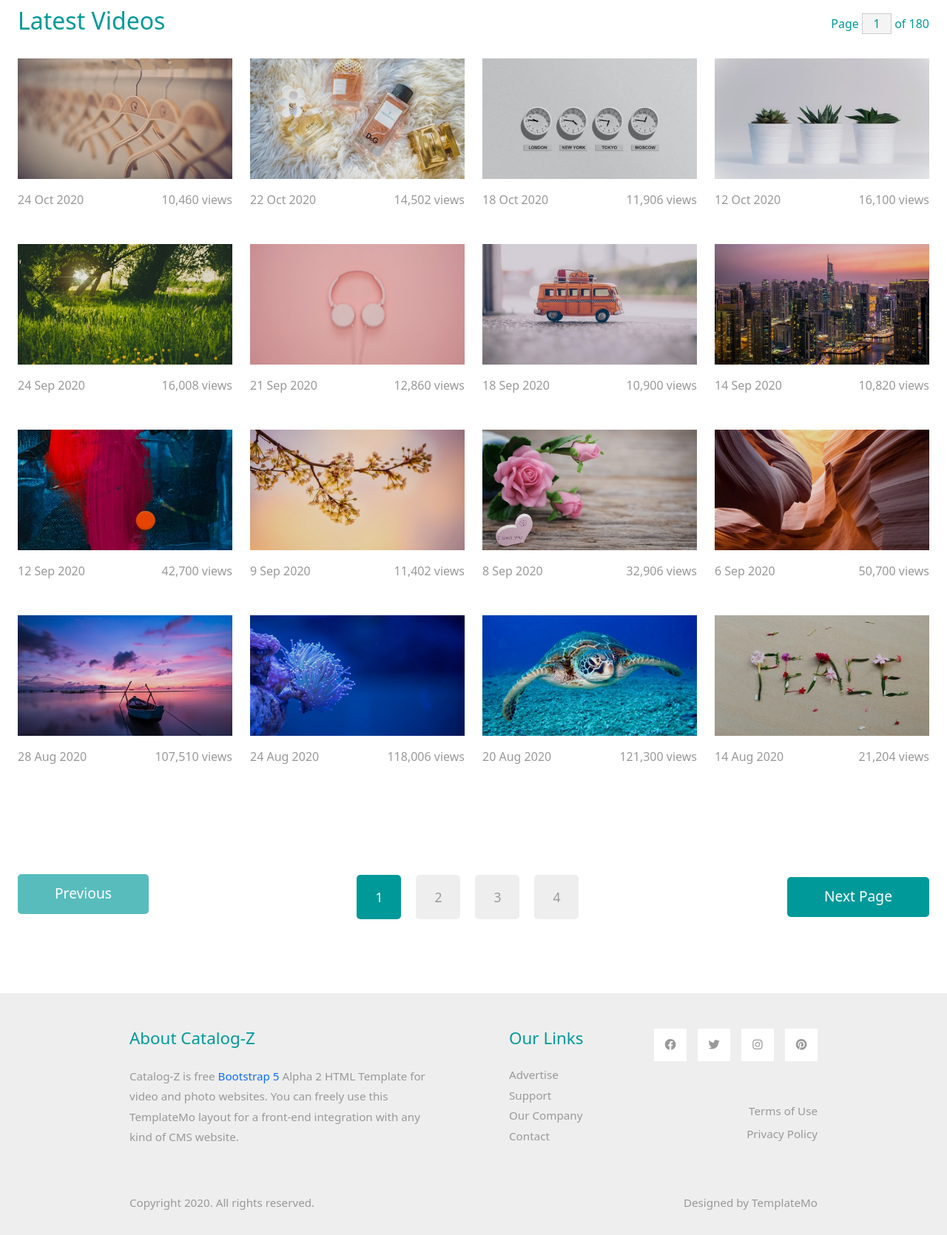
After one commit to MuliJob/my_gallery, a Django app: page /videos/ in a window 1280 px wide. The commit adds this page. Shown: the part 546-2216 px from the top of the page at 74% size. Run offline with Django 5.2, Linux system fonts and the light colour scheme; some libraries are stand-ins or nearby versions.

Commit message:
added the videos page to display videos

```diff
--- a/gallery/templates/base.html
+++ b/gallery/templates/base.html
@@ -36,7 +36,7 @@
                     <a class="nav-link nav-link-1 {% if request.path == '/' %}active{% endif %}" aria-current="page" href="{% url 'home' %}">Photos</a>
                 </li>
                 <li class="nav-item">
-                    <a class="nav-link nav-link-2 {% if request.path == '/videos/' %}active{% endif %}" href="">Videos</a>
+                    <a class="nav-link nav-link-2 {% if request.path == '/videos/' %}active{% endif %}" href="{% url 'video' %}">Videos</a>
                 </li>
                 <li class="nav-item">
                     <a class="nav-link nav-link-3 {% if request.path == '/about/' %}active{% endif %}" href="{% url 'about' %}">About</a>
@@ -51,6 +51,8 @@
 
     {% block content %}
     {% endblock %}
+    {% block javascript %}
+    {% endblock javascript %}
 
     <footer class="tm-bg-gray pt-5 pb-3 tm-text-gray tm-footer">
       <div class="container-fluid tm-container-small">
--- /dev/null
+++ b/gallery/templates/videos.html
@@ -0,0 +1,315 @@
+{% extends 'base.html' %}
+{% load static %}
+{% block content %}
+    <div class="tm-hero d-flex justify-content-center align-items-center" id="tm-video-container">
+        <video autoplay muted loop id="tm-video">
+            <source src="{% static 'video/hero.mp4' %}" type="video/mp4">
+        </video>
+        <i id="tm-video-control-button" class="fas fa-pause"></i>
+        <form class="d-flex position-absolute tm-search-form">
+            <input class="form-control tm-search-input" type="search" placeholder="Search" aria-label="Search">
+            <button class="btn btn-outline-success tm-search-btn" type="submit">
+                <i class="fas fa-search"></i>
+            </button>
+        </form>
+    </div>
+
+    <div class="container-fluid tm-container-content tm-mt-60">
+        <div class="row mb-4">
+            <h2 class="col-6 tm-text-primary">
+                Latest Videos
+            </h2>
+            <div class="col-6 d-flex justify-content-end align-items-center">
+                <form action="" class="tm-text-primary">
+                    Page <input type="text" value="1" size="1" class="tm-input-paging tm-text-primary"> of 180
+                </form>
+            </div>
+        </div>
+        <div class="row tm-mb-90 tm-gallery">
+            <div class="col-xl-3 col-lg-4 col-md-6 col-sm-6 col-12 mb-5">
+                <figure class="effect-ming tm-video-item">
+                    <img src="{% static 'img/img-01.jpg' %}" alt="Image" class="img-fluid">
+                    <figcaption class="d-flex align-items-center justify-content-center">
+                        <h2>Hangers</h2>
+                        <a href="video-detail.html">View more</a>
+                    </figcaption>
+                </figure>
+                <div class="d-flex justify-content-between tm-text-gray">
+                    <span>24 Oct 2020</span>
+                    <span>10,460 views</span>
+                </div>
+            </div>
+            <div class="col-xl-3 col-lg-4 col-md-6 col-sm-6 col-12 mb-5">
+                <figure class="effect-ming tm-video-item">
+                    <img src="{% static 'img/img-02.jpg' %}" alt="Image" class="img-fluid">
+                    <figcaption class="d-flex align-items-center justify-content-center">
+                        <h2>Perfumes</h2>
+                        <a href="video-detail.html">View more</a>
+                    </figcaption>
+                </figure>
+                <div class="d-flex justify-content-between tm-text-gray">
+                    <span>22 Oct 2020</span>
+                    <span>14,502 views</span>
+                </div>
+            </div>
+            <div class="col-xl-3 col-lg-4 col-md-6 col-sm-6 col-12 mb-5">
+                <figure class="effect-ming tm-video-item">
+                    <img src="{% static 'img/img-03.jpg' %}" alt="Image" class="img-fluid">
+                    <figcaption class="d-flex align-items-center justify-content-center">
+                        <h2>Clocks</h2>
+                        <a href="video-detail.html">View more</a>
+                    </figcaption>
+                </figure>
+                <div class="d-flex justify-content-between tm-text-gray">
+                    <span>18 Oct 2020</span>
+                    <span>11,906 views</span>
+                </div>
+            </div>
+            <div class="col-xl-3 col-lg-4 col-md-6 col-sm-6 col-12 mb-5">
+                <figure class="effect-ming tm-video-item">
+                    <img src="{% static 'img/img-04.jpg' %}" alt="Image" class="img-fluid">
+                    <figcaption class="d-flex align-items-center justify-content-center">
+                        <h2>Plants</h2>
+                        <a href="video-detail.html">View more</a>
+                    </figcaption>
+                </figure>
+                <div class="d-flex justify-content-between tm-text-gray">
+                    <span>12 Oct 2020</span>
+                    <span>16,100 views</span>
+                </div>
+            </div>
+            <div class="col-xl-3 col-lg-4 col-md-6 col-sm-6 col-12 mb-5">
+                <figure class="effect-ming tm-video-item">
+                    <img src="{% static 'img/img-05.jpg' %}" alt="Image" class="img-fluid">
+                    <figcaption class="d-flex align-items-center justify-content-center">
+                        <h2>Morning</h2>
+                        <a href="video-detail.html">View more</a>
+                    </figcaption>
+                </figure>
+                <div class="d-flex justify-content-between tm-text-gray">
+                    <span>24 Sep 2020</span>
+                    <span>16,008 views</span>
+                </div>
+            </div>
+            <div class="col-xl-3 col-lg-4 col-md-6 col-sm-6 col-12 mb-5">
+                <figure class="effect-ming tm-video-item">
+                    <img src="{% static 'img/img-06.jpg' %}" alt="Image" class="img-fluid">
+                    <figcaption class="d-flex align-items-center justify-content-center">
+                        <h2>Pinky</h2>
+                        <a href="video-detail.html">View more</a>
+                    </figcaption>
+                </figure>
+                <div class="d-flex justify-content-between tm-text-gray">
+                    <span>21 Sep 2020</span>
+                    <span>12,860 views</span>
+                </div>
+            </div>
+            <div class="col-xl-3 col-lg-4 col-md-6 col-sm-6 col-12 mb-5">
+                <figure class="effect-ming tm-video-item">
+                    <img src="{% static 'img/img-07.jpg' %}" alt="Image" class="img-fluid">
+                    <figcaption class="d-flex align-items-center justify-content-center">
+                        <h2>Bus</h2>
+                        <a href="video-detail.html">View more</a>
+                    </figcaption>
+                </figure>
+                <div class="d-flex justify-content-between tm-text-gray">
+                    <span>18 Sep 2020</span>
+                    <span>10,900 views</span>
+                </div>
+            </div>
+            <div class="col-xl-3 col-lg-4 col-md-6 col-sm-6 col-12 mb-5">
+                <figure class="effect-ming tm-video-item">
+                    <img src="{% static 'img/img-08.jpg' %}" alt="Image" class="img-fluid">
+                    <figcaption class="d-flex align-items-center justify-content-center">
+                        <h2>New York</h2>
+                        <a href="video-detail.html">View more</a>
+                    </figcaption>
+                </figure>
+                <div class="d-flex justify-content-between tm-text-gray">
+                    <span>14 Sep 2020</span>
+                    <span>10,820 views</span>
+                </div>
+            </div>
+            <div class="col-xl-3 col-lg-4 col-md-6 col-sm-6 col-12 mb-5">
+                <figure class="effect-ming tm-video-item">
+                    <img src="{% static 'img/img-09.jpg' %}" alt="Image" class="img-fluid">
+                    <figcaption class="d-flex align-items-center justify-content-center">
+                        <h2>Abstract</h2>
+                        <a href="video-detail.html">View more</a>
+                    </figcaption>
+                </figure>
+                <div class="d-flex justify-content-between tm-text-gray">
+                    <span>12 Sep 2020</span>
+                    <span>42,700 views</span>
+                </div>
+            </div>
+            <div class="col-xl-3 col-lg-4 col-md-6 col-sm-6 col-12 mb-5">
+                <figure class="effect-ming tm-video-item">
+                    <img src="{% static 'img/img-10.jpg' %}" alt="Image" class="img-fluid">
+                    <figcaption class="d-flex align-items-center justify-content-center">
+                        <h2>Flowers</h2>
+                        <a href="video-detail.html">View more</a>
+                    </figcaption>
+                </figure>
+                <div class="d-flex justify-content-between tm-text-gray">
+                    <span>9 Sep 2020</span>
+                    <span>11,402 views</span>
+                </div>
+            </div>
+            <div class="col-xl-3 col-lg-4 col-md-6 col-sm-6 col-12 mb-5">
+                <figure class="effect-ming tm-video-item">
+                    <img src="{% static 'img/img-11.jpg' %}" alt="Image" class="img-fluid">
+                    <figcaption class="d-flex align-items-center justify-content-center">
+                        <h2>Rosy</h2>
+                        <a href="video-detail.html">View more</a>
+                    </figcaption>
+                </figure>
+                <div class="d-flex justify-content-between tm-text-gray">
+                    <span>8 Sep 2020</span>
+                    <span>32,906 views</span>
+                </div>
+            </div>
+            <div class="col-xl-3 col-lg-4 col-md-6 col-sm-6 col-12 mb-5">
+                <figure class="effect-ming tm-video-item">
+                    <img src="{% static 'img/img-12.jpg' %}" alt="Image" class="img-fluid">
+                    <figcaption class="d-flex align-items-center justify-content-center">
+                        <h2>Rocki</h2>
+                        <a href="video-detail.html">View more</a>
+                    </figcaption>
+                </figure>
+                <div class="d-flex justify-content-between tm-text-gray">
+                    <span>6 Sep 2020</span>
+                    <span>50,700 views</span>
+                </div>
+            </div>
+            <div class="col-xl-3 col-lg-4 col-md-6 col-sm-6 col-12 mb-5">
+                <figure class="effect-ming tm-video-item">
+                    <img src="{% static 'img/img-13.jpg' %}" alt="Image" class="img-fluid">
+                    <figcaption class="d-flex align-items-center justify-content-center">
+                        <h2>Purple</h2>
+                        <a href="video-detail.html">View more</a>
+                    </figcaption>
+                </figure>
+                <div class="d-flex justify-content-between tm-text-gray">
+                    <span>28 Aug 2020</span>
+                    <span>107,510 views</span>
+                </div>
+            </div>
+            <div class="col-xl-3 col-lg-4 col-md-6 col-sm-6 col-12 mb-5">
+                <figure class="effect-ming tm-video-item">
+                    <img src="{% static 'img/img-14.jpg' %}" alt="Image" class="img-fluid">
+                    <figcaption class="d-flex align-items-center justify-content-center">
+                        <h2>Sea</h2>
+                        <a href="video-detail.html">View more</a>
+                    </figcaption>
+                </figure>
+                <div class="d-flex justify-content-between tm-text-gray">
+                    <span>24 Aug 2020</span>
+                    <span>118,006 views</span>
+                </div>
+            </div>
+            <div class="col-xl-3 col-lg-4 col-md-6 col-sm-6 col-12 mb-5">
+                <figure class="effect-ming tm-video-item">
+                    <img src="{% static 'img/img-15.jpg' %}" alt="Image" class="img-fluid">
+                    <figcaption class="d-flex align-items-center justify-content-center">
+                        <h2>Turtle</h2>
+                        <a href="video-detail.html">View more</a>
+                    </figcaption>
+                </figure>
+                <div class="d-flex justify-content-between tm-text-gray">
+                    <span>20 Aug 2020</span>
+                    <span>121,300 views</span>
+                </div>
+            </div>
+            <div class="col-xl-3 col-lg-4 col-md-6 col-sm-6 col-12 mb-5">
+                <figure class="effect-ming tm-video-item">
+                    <img src="{% static 'img/img-16.jpg' %}" alt="Image" class="img-fluid">
+                    <figcaption class="d-flex align-items-center justify-content-center">
+                        <h2>Peace</h2>
+                        <a href="video-detail.html">View more</a>
+                    </figcaption>
+                </figure>
+                <div class="d-flex justify-content-between tm-text-gray">
+                    <span>14 Aug 2020</span>
+                    <span>21,204 views</span>
+                </div>
+            </div>
+        </div> <!-- row -->
+        <div class="row tm-mb-90">
+            <div class="col-12 d-flex justify-content-between align-items-center tm-paging-col">
+                <a href="javascript:void(0);" class="btn btn-primary tm-btn-prev mb-2 disabled">Previous</a>
+                <div class="tm-paging d-flex">
+                    <a href="javascript:void(0);" class="active tm-paging-link">1</a>
+                    <a href="javascript:void(0);" class="tm-paging-link">2</a>
+                    <a href="javascript:void(0);" class="tm-paging-link">3</a>
+                    <a href="javascript:void(0);" class="tm-paging-link">4</a>
+                </div>
+                <a href="javascript:void(0);" class="btn btn-primary tm-btn-next">Next Page</a>
+            </div>
+        </div>
+    </div>
+    <script type="module">
+        $(window).on("load", function() {
+            $('body').addClass('loaded');
+        });
+
+        $(function(){
+
+            function setVideoSize() {
+                const vidWidth = 1280;
+                const vidHeight = 720;
+                const maxVidHeight = 400;
+                let windowWidth = window.innerWidth;
+                let newVidWidth = windowWidth;
+                let newVidHeight = windowWidth * vidHeight / vidWidth;
+                let marginLeft = 0;
+                let marginTop = 0;
+
+                if (newVidHeight < maxVidHeight) {
+                    newVidHeight = maxVidHeight;
+                    newVidWidth = newVidHeight * vidWidth / vidHeight;
+                }
+
+                if(newVidWidth > windowWidth) {
+                    marginLeft = -((newVidWidth - windowWidth) / 2);
+                }
+
+                if(newVidHeight > maxVidHeight) {
+                    marginTop = -((newVidHeight - $('#tm-video-container').height()) / 2);
+                }
+
+                const tmVideo = $('#tm-video');
+
+                tmVideo.css('width', newVidWidth);
+                tmVideo.css('height', newVidHeight);
+                tmVideo.css('margin-left', marginLeft);
+                tmVideo.css('margin-top', marginTop);
+            }
+
+            setVideoSize();
+
+            // Set video background size based on window size
+            let timeout;
+            window.onresize = function () {
+                clearTimeout(timeout);
+                timeout = setTimeout(setVideoSize, 100);
+            };
+
+            // Play/Pause button for video background
+            const btn = $("#tm-video-control-button");
+
+            btn.on("click", function (e) {
+                const video = document.getElementById("tm-video");
+                $(this).removeClass();
+
+                if (video.paused) {
+                    video.play();
+                    $(this).addClass("fas fa-pause");
+                } else {
+                    video.pause();
+                    $(this).addClass("fas fa-play");
+                }
+            });
+        });
+    </script>
+{% endblock %}
--- a/gallery/urls.py
+++ b/gallery/urls.py
@@ -6,4 +6,5 @@ urlpatterns = [
   path('about/', views.about, name='about'),
   path('contact/', views.contact, name='contact'),
   path('photo-details/', views.photo_detail, name='photo_detail'),
+  path('videos/', views.video, name='video'),
 ]
--- a/gallery/views.py
+++ b/gallery/views.py
@@ -12,3 +12,6 @@ def contact(request):
 
 def photo_detail(request):
   return render(request, 'photo-detail.html')
+
+def video(request):
+  return render(request, 'videos.html')
```
Also changed, not shown: 1 other file.
